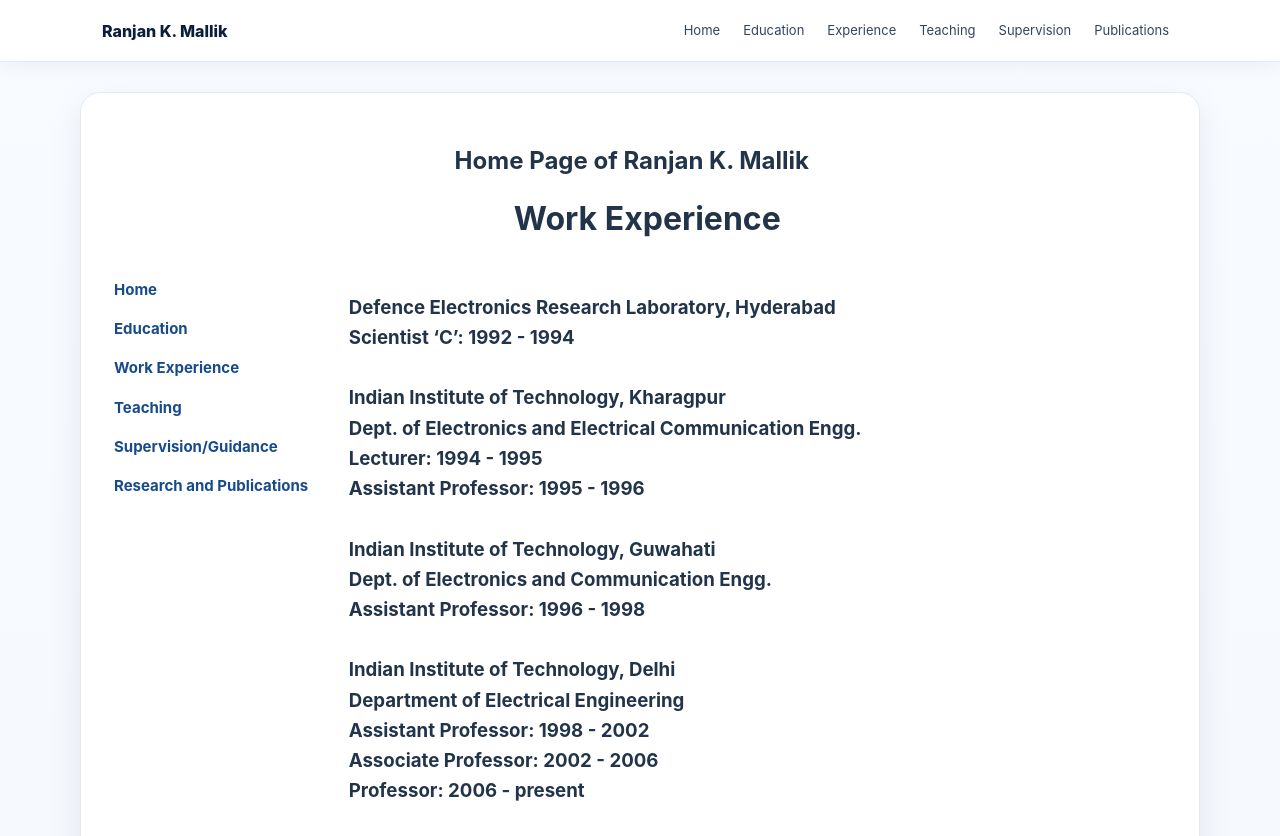
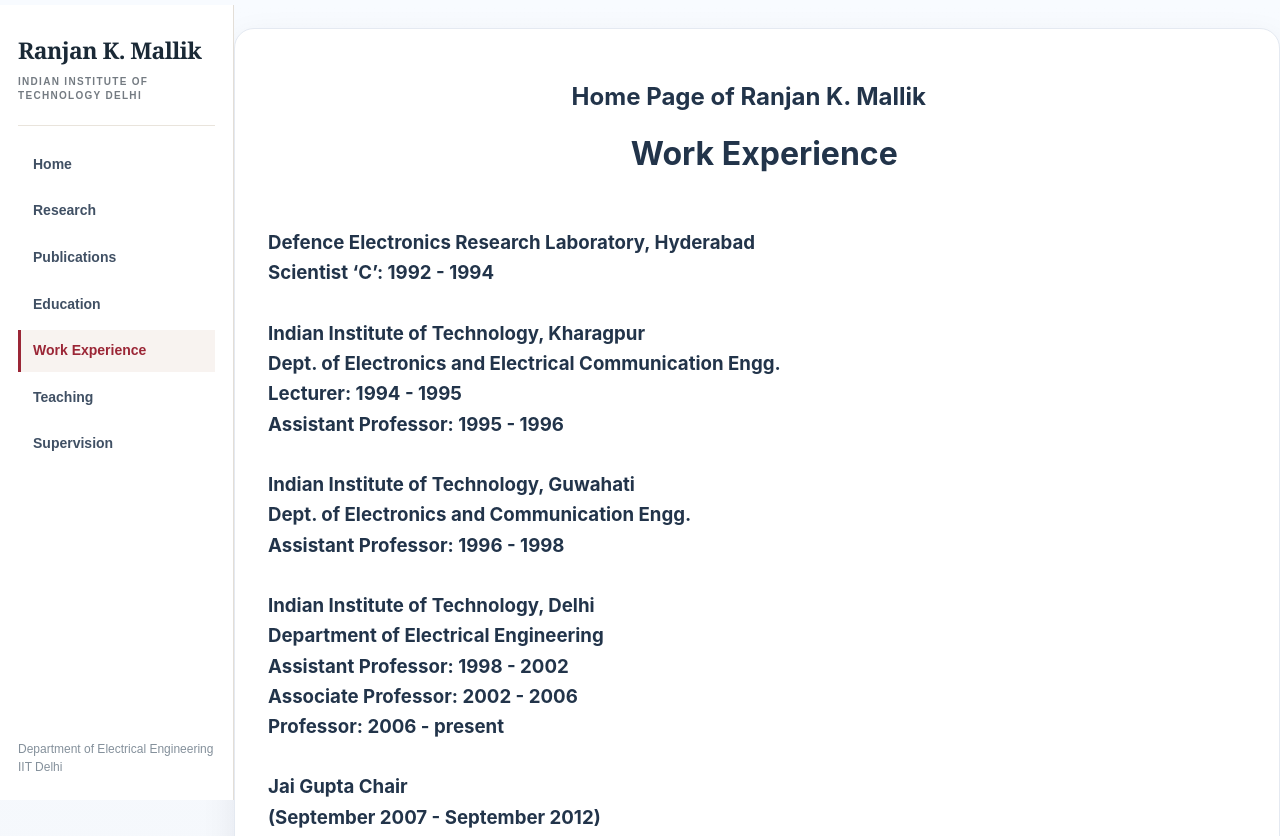
Before and after one commit to ranjankmallik/ranjankmallik.github.io, a plain HTML site: page wemem.htm in a window 1280 px wide. Shown: the top 836 px of the page. Drawn offline with Linux system fonts and the light colour scheme.

Commit message:
Move wemem.htm navigation to vertical left sidebar

```diff
--- a/wemem.htm
+++ b/wemem.htm
@@ -580,9 +580,52 @@ div.WordSection1
 .WordSection1 p,.WordSection1 span,.WordSection1 td,.WordSection1 div{font-family:Inter,ui-sans-serif,system-ui,-apple-system,"Segoe UI",Roboto,Arial,sans-serif!important;line-height:1.62!important;color:#22344a!important}.WordSection1 p{font-size:15px!important}.WordSection1 a{color:#174a8b!important;text-decoration:none!important}.WordSection1 a:hover{text-decoration:underline!important}
 .WordSection1 b,.WordSection1 strong{color:#0b1f3a!important}.WordSection1 img{max-width:100%!important;height:auto!important}.WordSection1 [style*="background"]{background-color:transparent!important}
 @media(max-width:760px){.rkm-nav-inner{align-items:flex-start;flex-direction:column}.rkm-links{justify-content:flex-start}.WordSection1{margin:18px 12px 40px!important;padding:18px!important}.rkm-links a{font-size:12px!important;padding:5px 7px!important}}
-</style></head>
+</style>
+<style id="rkm-left-sidebar-style">
+/* Consistent vertical academic navigation across every page */
+body{padding-left:234px!important}
+.rkm-sidebar{position:fixed!important;inset:5px auto 0 0;z-index:3000;width:234px;padding:31px 18px 24px;background:#fff;border-right:1px solid #e3ded7;overflow-y:auto;display:flex;flex-direction:column;gap:18px;box-sizing:border-box}
+.rkm-sidebar-heading{font:700 23px/1.25 Georgia,"Times New Roman",serif!important;letter-spacing:-.025em;color:#1a2936!important;text-decoration:none!important;display:block}
+.rkm-sidebar-heading:hover{color:#9b2636!important}
+.rkm-sidebar-subtitle{font:700 10px/1.45 Arial,sans-serif!important;letter-spacing:.13em;text-transform:uppercase;color:#747b82!important;border-bottom:1px solid #e9e4dc;padding-bottom:21px;margin-top:-8px}
+.rkm-sidebar-links{display:flex;flex-direction:column;gap:5px}
+.rkm-sidebar-links a{display:block;font:600 14px/1.4 Arial,Helvetica,sans-serif!important;color:#405064!important;text-decoration:none!important;padding:11px 12px;border-left:3px solid transparent;background:transparent;transition:background .15s}
+.rkm-sidebar-links a:hover{color:#9b2636!important;background:#faf7f4!important}
+.rkm-sidebar-links a[aria-current="page"]{color:#9b2636!important;border-left-color:#9b2636;font-weight:700!important;background:#f8f3f0!important}
+.rkm-sidebar-note{font:12px/1.5 Arial,sans-serif!important;color:#84909b!important;margin-top:auto}
+@media(max-width:800px){
+body{padding-left:0!important}
+.rkm-sidebar{position:relative!important;inset:auto!important;width:100%;display:block;padding:16px 18px;border-right:0;border-bottom:1px solid #e3ded7;overflow:visible}
+.rkm-sidebar-heading{font-size:20px!important;margin-bottom:8px}
+.rkm-sidebar-subtitle,.rkm-sidebar-note{display:none}
+.rkm-sidebar-links{display:grid;grid-template-columns:repeat(2,minmax(0,1fr));gap:3px 6px}
+.rkm-sidebar-links a{padding:8px 8px;font-size:12px!important}
+}
+@media(max-width:380px){.rkm-sidebar-links{grid-template-columns:1fr}}
+@media(prefers-reduced-motion:reduce){.rkm-sidebar-links a{transition:none}}
+</style>
 
-<body lang=EN-US link=blue vlink=blue style='tab-interval:.5in;word-wrap:break-word'><div class="rkm-nav"><div class="rkm-nav-inner"><a class="rkm-brand" href="index.html">Ranjan K. Mallik</a><div class="rkm-links"><a href="index.html">Home</a><a href="educ.htm">Education</a><a href="wemem.htm">Experience</a><a href="tea.htm">Teaching</a><a href="supv.htm">Supervision</a><a href="respub.htm">Publications</a></div></div></div>
+<style id="rkm-legacy-menu-cleanup">
+.WordSection1 td[width="171"][valign="top"]{display:none!important}
+.WordSection1{max-width:1140px!important;margin:28px auto 55px!important}
+@media(max-width:800px){.WordSection1{margin:15px 12px 35px!important;padding:14px!important}}
+</style>
+</head>
+
+<body lang=EN-US link=blue vlink=blue style='tab-interval:.5in;word-wrap:break-word'><aside class="rkm-sidebar" aria-label="Site navigation">
+<a class="rkm-sidebar-heading" href="index.html">Ranjan K. Mallik</a>
+<div class="rkm-sidebar-subtitle">Indian Institute of Technology Delhi</div>
+<nav class="rkm-sidebar-links" aria-label="Main navigation">
+<a href="index.html">Home</a>
+<a href="research.html">Research</a>
+<a href="respub.htm">Publications</a>
+<a href="educ.htm">Education</a>
+<a href="wemem.htm" aria-current="page">Work Experience</a>
+<a href="tea.htm">Teaching</a>
+<a href="supv.htm">Supervision</a>
+</nav>
+<div class="rkm-sidebar-note">Department of Electrical Engineering<br>IIT Delhi</div>
+</aside>
 
 <div class=WordSection1>
 
```
